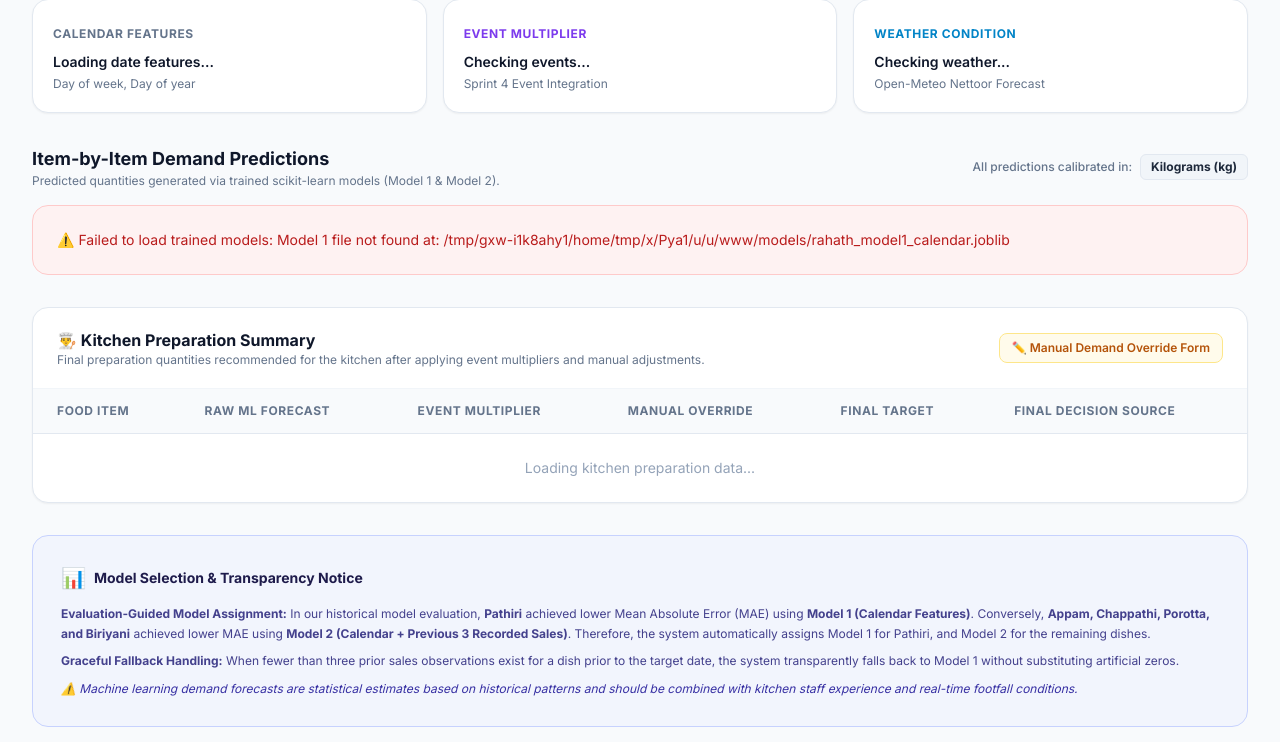
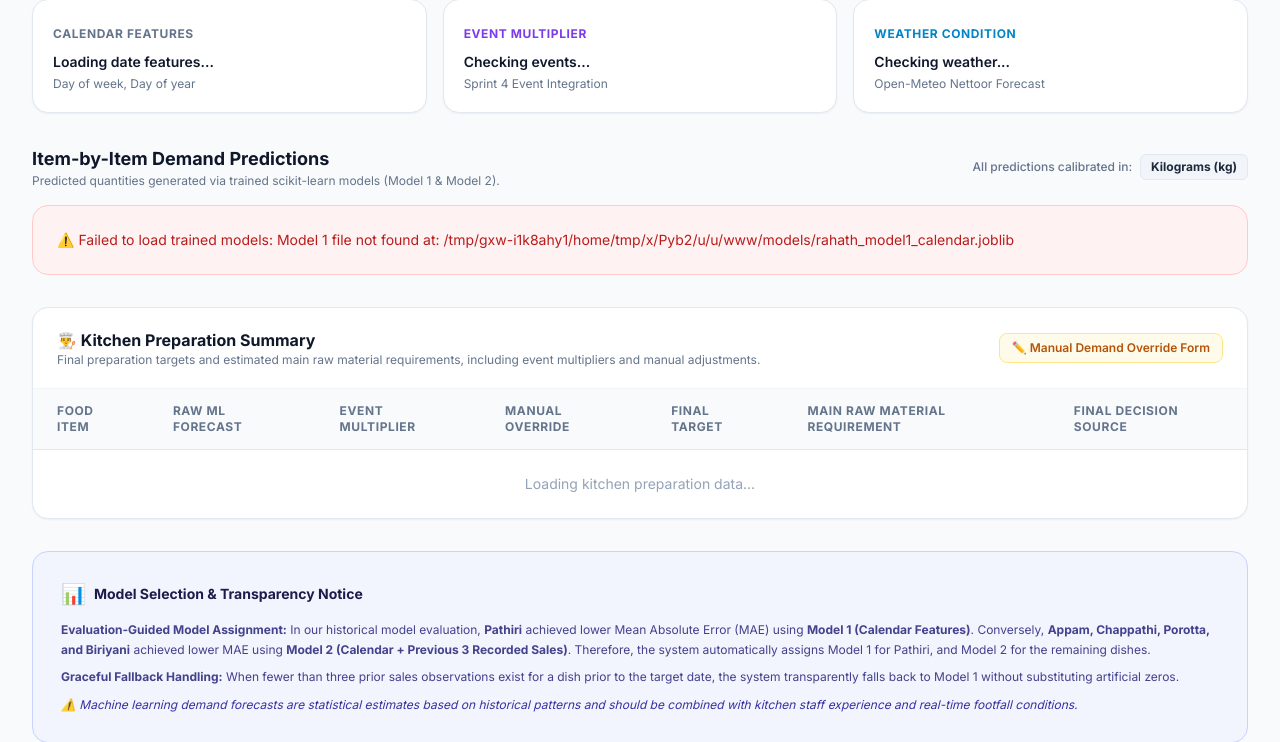
Before and after one commit to saadsaneen/AI_FORECAST_SYSTEM, a Flask app: page /forecast-page in a window 1280 px wide. Shown: the part 266-1008 px from the top of the page. Run offline with Flask 3, Linux system fonts and the light colour scheme; the visitor is signed in with stand-in values (Sample User, id 1); some libraries are stand-ins or nearby versions.

Commit message:
Complete Sprint 5 kitchen preparation requirements
Added estimated main raw material requirements based on final predicted demand, including event adjustments and manual overrides.

```diff
--- a/templates/demand-prediction.html
+++ b/templates/demand-prediction.html
@@ -135,7 +135,7 @@
             <div class="px-6 py-5 border-b border-slate-100 flex items-center justify-between">
                 <div>
                     <h3 class="text-base font-bold text-slate-900">👨‍🍳 Kitchen Preparation Summary</h3>
-                    <p class="text-xs text-slate-500">Final preparation quantities recommended for the kitchen after applying event multipliers and manual adjustments.</p>
+                    <p class="text-xs text-slate-500">Final preparation targets and estimated main raw material requirements, including event multipliers and manual adjustments.</p>
                 </div>
                 {% if role == 'owner' %}
                 <a href="/demand-adjustment" class="text-xs font-semibold text-amber-700 hover:text-amber-800 bg-amber-50 hover:bg-amber-100 px-3 py-1.5 rounded-lg border border-amber-200 transition">
@@ -153,12 +153,13 @@
                             <th class="px-6 py-3.5">Event Multiplier</th>
                             <th class="px-6 py-3.5">Manual Override</th>
                             <th class="px-6 py-3.5">Final Target</th>
+                            <th class="px-6 py-3.5">Main Raw Material Requirement</th>
                             <th class="px-6 py-3.5">Final Decision Source</th>
                         </tr>
                     </thead>
                     <tbody id="prep-table-body" class="divide-y divide-slate-100 text-sm">
                         <tr>
-                            <td colspan="6" class="px-6 py-6 text-center text-slate-400">Loading kitchen preparation data...</td>
+                            <td colspan="7" class="px-6 py-6 text-center text-slate-400">Loading kitchen preparation data...</td>
                         </tr>
                     </tbody>
                 </table>
@@ -193,6 +194,13 @@
     <script src="/static/js/app.js"></script>
     <script>
         const USER_ROLE = "{{ role }}";
+        const MAIN_RAW_MATERIALS = {
+            pathiri: "Rice flour",
+            appam: "Rice flour",
+            chappathi: "Wheat flour",
+            porotta: "Maida",
+            biriyani: "Rice"
+        };
         const dateInput = document.getElementById("target-date");
 
         // Helper to format Date to YYYY-MM-DD
@@ -362,12 +370,13 @@
         function renderPrepTable(items) {
             const tbody = document.getElementById("prep-table-body");
             if (!items || !items.length) {
-                tbody.innerHTML = `<tr><td colspan="6" class="px-6 py-6 text-center text-slate-400">No data available.</td></tr>`;
+                tbody.innerHTML = `<tr><td colspan="7" class="px-6 py-6 text-center text-slate-400">No data available.</td></tr>`;
                 return;
             }
 
             tbody.innerHTML = items.map(item => {
                 const isManual = item.final_source === "Manual Override";
+                const rawMaterial = MAIN_RAW_MATERIALS[item.item_name.toLowerCase()] || "Main raw material";
                 return `
                 <tr class="hover:bg-slate-50 transition">
                     <td class="px-6 py-4 font-bold text-slate-900 flex items-center gap-2">
@@ -382,6 +391,10 @@
                     <td class="px-6 py-4">
                         <span class="text-base font-extrabold text-slate-900">${item.final_demand}</span>
                         <span class="text-xs text-slate-500 font-semibold">${item.unit}</span>
+                    </td>
+                    <td class="px-6 py-4 text-slate-700">
+                        <span class="font-semibold">${escapeHtml(rawMaterial)}</span>
+                        <span class="block text-xs text-slate-500">${item.final_demand} ${escapeHtml(item.unit)}</span>
                     </td>
                     <td class="px-6 py-4">
                         <span class="inline-flex items-center px-2 py-0.5 rounded text-xs font-semibold ${isManual ? 'bg-amber-100 text-amber-800' : 'bg-slate-100 text-slate-700'}">
```
